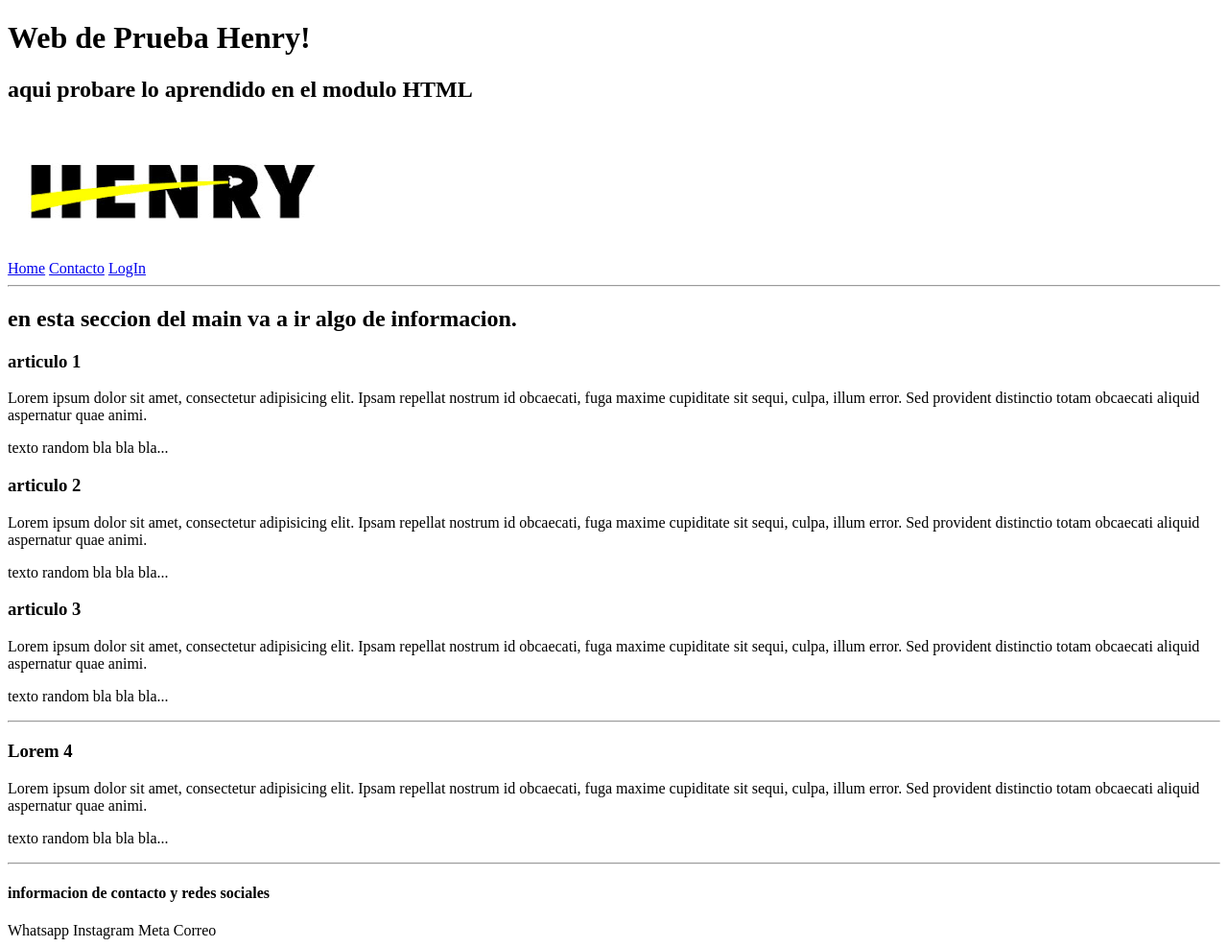
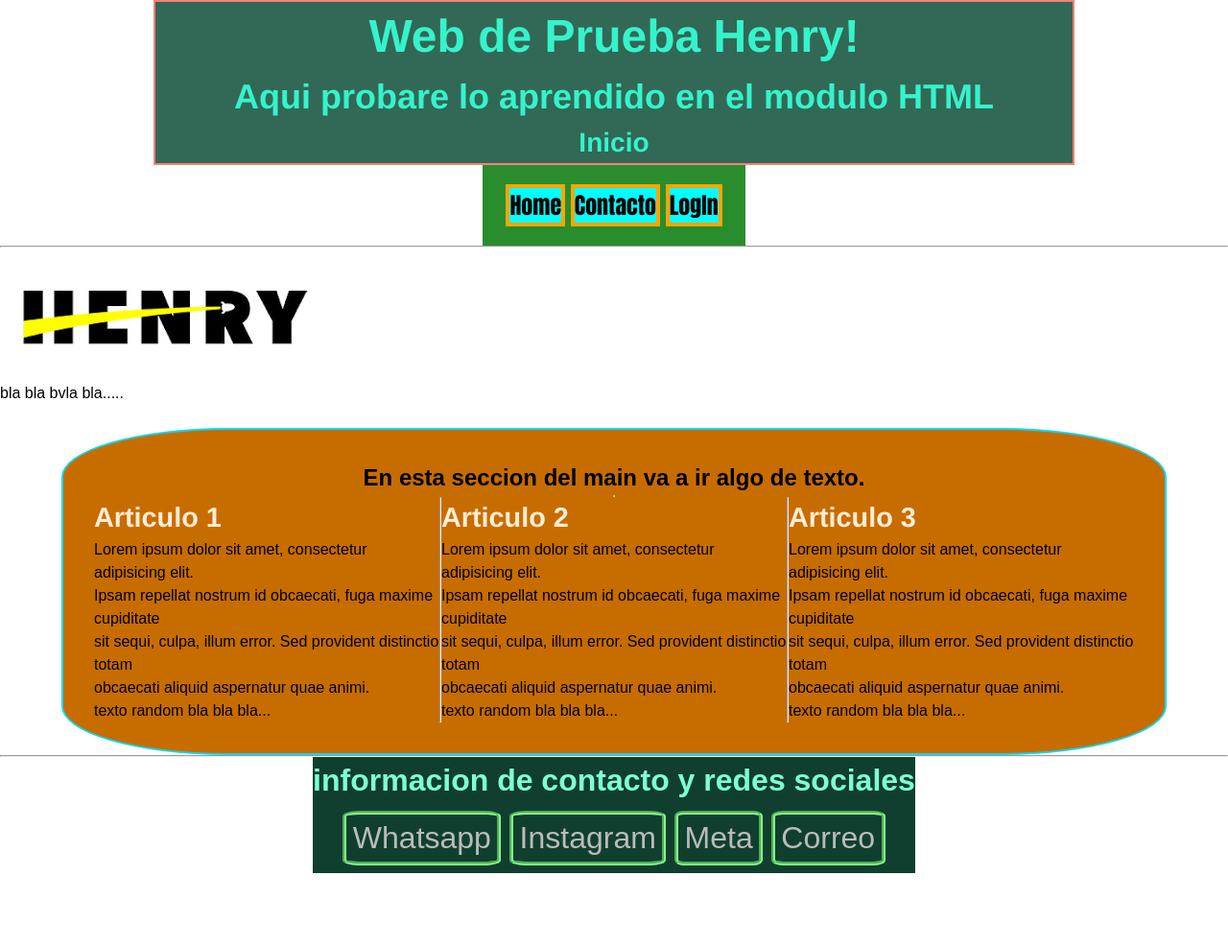
Before and after one commit to CMunozBas/HTML-repository, a plain HTML site: page index.html in a window 1280 px wide. Shown: the whole page at 96% size. After the commit the page ends 910 px from the top, so only its background shows below. Drawn offline with Linux system fonts and the light colour scheme.

Commit message:
mi primer página web con algo de css y flexbox

```diff
--- a/index.html
+++ b/index.html
@@ -1,81 +1,145 @@
 <!DOCTYPE html>
+
 <html lang="es">
+
    <head>
-      <meta charset="UTF-8" />
-      <meta name="viewport" content="width=device-width, initial-scale=1.0" />
+
+    <link rel="stylesheet" type="text/css" href="styles.css" />
+    <link rel="stylesheet" type="text/css" href="reset.css" />
+
       <title>Mi Primer Sitio Web</title>
    </head>
 
    <body>
 
     <header>
+
+    <div id="encabezado" >
+
         <h1>Web de Prueba Henry!</h1>
-        <h2>aqui probare lo aprendido en el modulo HTML</h2>
-        <img src="logohenry.png" />
+        <h2>Aqui probare lo aprendido en el modulo HTML</h2>
+        <h3>Inicio</h3>
+
+    </div>
+
+    <div  id="botones-encabezado" >
+
         <div>
-           <a href="./index.html">Home</a>
-           <a href="./contacto.html">Contacto</a>
-           <a href="./login.html">LogIn</a>
+
+           <a href="./index.html" class="botones" >Home</a>
+           <a href="./contacto.html" class="botones" >Contacto</a>
+           <a href="./login.html" class="botones" >LogIn</a>
+
         </div>
+
+    </div>
+
     </header>
 
     <hr/>
 
     <main>
+
+            <div>
+                <img src="logohenry.png" />
+                <p>bla bla bvla bla.....</p>
+            </div>
+
             <section>
-            <h2>en esta seccion del main va a ir algo de informacion.</h2>
+
+                <div id="allprincipal">
+
+                    <div id="paginaprincipal">
+
+                            <h2>En esta seccion del main va a ir algo de texto.</h2>
+
+                            <hr/>
+
+                    </div>
+
+                        <div id="infocontainer">
 
                                 <article>
-                <h3>articulo 1</h3>
+
+                                    <h3 class="articulos">Articulo 1</h3>
+
                                     <div>
-                    <p>Lorem ipsum dolor sit amet, consectetur adipisicing elit. Ipsam repellat nostrum id obcaecati, fuga maxime cupiditate sit sequi, culpa, illum error. Sed provident distinctio totam obcaecati aliquid aspernatur quae animi.</p>
+
+                                        <p>Lorem ipsum dolor sit amet, consectetur adipisicing elit.<br>
+                                    Ipsam repellat nostrum id obcaecati, fuga maxime cupiditate <br>
+                                    sit sequi, culpa, illum error. Sed provident distinctio totam <br>
+                                    obcaecati aliquid aspernatur quae animi.</p>
                                         <p>texto random bla bla bla...</p>
+
                                     </div>
-
-
-            </article>
-
-            <article>
-                <h3>articulo 2</h3>
-                <div>
-                    <p>Lorem ipsum dolor sit amet, consectetur adipisicing elit. Ipsam repellat nostrum id obcaecati, fuga maxime cupiditate sit sequi, culpa, illum error. Sed provident distinctio totam obcaecati aliquid aspernatur quae animi.</p>
-                    <p>texto random bla bla bla...</p>
-                </div>
-
-            </article>
-
-            <article>
-                <h3>articulo 3</h3>
-                <div>
-                    <p>Lorem ipsum dolor sit amet, consectetur adipisicing elit. Ipsam repellat nostrum id obcaecati, fuga maxime cupiditate sit sequi, culpa, illum error. Sed provident distinctio totam obcaecati aliquid aspernatur quae animi.</p>
-                    <p>texto random bla bla bla...</p>
-                </div>
-
 
                                 </article>
 
                                 <hr/>
 
                                 <article>
-                <h3>Lorem 4</h3>
+
+                                    <h3 class="articulos">Articulo 2</h3>
+
                                     <div>
-                    <p>Lorem ipsum dolor sit amet, consectetur adipisicing elit. Ipsam repellat nostrum id obcaecati, fuga maxime cupiditate sit sequi, culpa, illum error. Sed provident distinctio totam obcaecati aliquid aspernatur quae animi.</p>
+
+                                        <p>Lorem ipsum dolor sit amet, consectetur adipisicing elit.<br>
+                                    Ipsam repellat nostrum id obcaecati, fuga maxime cupiditate <br>
+                                    sit sequi, culpa, illum error. Sed provident distinctio totam <br>
+                                    obcaecati aliquid aspernatur quae animi.</p>
+
                                         <p>texto random bla bla bla...</p>
+
                                     </div>
 
                                 </article>
+
+                                <hr/>
+
+                                <article>
+
+                                    <h3 class="articulos">Articulo 3</h3>
+
+                                    <div>
+
+                                        <p>Lorem ipsum dolor sit amet, consectetur adipisicing elit.<br>
+                                    Ipsam repellat nostrum id obcaecati, fuga maxime cupiditate <br>
+                                    sit sequi, culpa, illum error. Sed provident distinctio totam <br>
+                                    obcaecati aliquid aspernatur quae animi.</p>
+                                        <p>texto random bla bla bla...</p>
+
+                                    </div>
+                                <div>
+
+                                </article>
+                        </div>
+                </div>
+
             </section>
+
     </main>
 
     <hr/>
 
     <footer>
+
+        <div id="footer">
+
+        <div>
+
         <h4>informacion de contacto y redes sociales</h4>
-        <div>
-            <span>Whatsapp</span>
-            <span>Instagram</span>
-            <span>Meta</span>
-            <span>Correo</span>
+
+        </div>
+
+        <div class="botfu" >
+
+            <a href="https://web.whatsapp.com/" class="botonesfooter">Whatsapp</a>
+            <a href="https://www.instagram.com/" class="botonesfooter">Instagram</a>
+            <a href="https://www.facebook.com/" class="botonesfooter">Meta</a>
+            <a href="https://mail.google.com/" class="botonesfooter">Correo</a>
+
+        </div>
+
         </div>
 
     </footer>
--- /dev/null
+++ b/reset.css
@@ -0,0 +1,71 @@
+/* reset.css */
+
+/* Elimina el margen y el padding predeterminados */
+* {
+    margin: 0;
+    padding: 0;
+    box-sizing: border-box;
+  }
+
+  /* Establece un estilo base para los encabezados y el texto */
+  html, body {
+    height: 100%;
+    font-family: sans-serif;
+    font-size: 100%;
+    line-height: 1.5;
+    color: #000;
+    background-color: #fff;
+  }
+
+  /* Quita el estilo de listas */
+  ol, ul {
+    list-style: none;
+  }
+
+  /* Remueve el subrayado de los enlaces y establece un color de texto predeterminado */
+  a {
+    text-decoration: none;
+    color: inherit;
+  }
+
+  /* Normaliza el estilo de imágenes */
+  img {
+    max-width: 100%;
+    display: block;
+  }
+
+  /* Elimina bordes de elementos form, botones, inputs y textarea */
+  button, input, textarea, select {
+    font-family: inherit;
+    font-size: inherit;
+    border: none;
+    background: none;
+    outline: none;
+  }
+
+  /* Asegura que los botones y inputs no hereden estilos del navegador */
+  button {
+    background: transparent;
+    border: none;
+    padding: 0;
+    cursor: pointer;
+  }
+
+  /* Normaliza tablas */
+  table {
+    border-collapse: collapse;
+    border-spacing: 0;
+  }
+
+  /* Oculta bordes de campos de entrada en Chrome */
+  input::-webkit-outer-spin-button,
+  input::-webkit-inner-spin-button {
+    -webkit-appearance: none;
+    margin: 0;
+  }
+
+  /* Elimina el estilo de puntos de lista en listas ordenadas */
+  ol {
+    list-style: none;
+    padding-left: 0;
+  }
--- /dev/null
+++ b/styles.css
@@ -0,0 +1,115 @@
+body {
+    font-family: "Arial", sans-serif;
+    background-color: rgb(0, 238, 255);
+    color: rgb(0, 0, 0);
+}
+
+.articulos {
+    font-size: 1.8em;
+    font-family: 'Franklin Gothic Medium', 'Arial Narrow', Arial, sans-serif;
+    color: rgb(255, 236, 214);
+}
+
+.botones {
+    background-color: aqua;
+    margin-bottom: 20px 20px 20px 20px;
+    border: 4px orange solid;
+}
+
+.botonesfooter {
+
+    color: rgb(187, 187, 187);
+    border: 4px rgb(129, 255, 135) groove;
+    border-radius: 10%;
+    margin: auto;
+    padding: 0.2em;
+
+}
+
+.botfu {
+    margin: auto;
+    padding: 2%;
+}
+
+#formulariologin {
+    border: 5px groove goldenrod;
+    width: 30vw;
+    margin: auto;
+    padding: 1em;
+}
+
+#encabezado {
+    background-color: rgb(50, 104, 86);
+    width: 75%;
+    font-size: 1.5em;
+    font-family: 'Franklin Gothic Medium', 'Arial Narrow', Arial, sans-serif;
+    color: rgb(53, 243, 202);
+    border: 2px solid salmon;
+    margin: auto;
+    display: flex;
+    flex-direction: column;
+    align-items: center;
+
+}
+
+#botones-encabezado {
+    background-color: rgb(41, 141, 46);
+    width: fit-content;
+    font-size: 1.5em;
+    font-family: Impact, Haettenschweiler, 'Arial Narrow Bold', sans-serif;
+    margin: auto;
+    padding: 1em;
+    display: flex;
+    align-items: center;
+
+}
+
+#footer {
+    background-color: rgb(16, 63, 47);
+    width: fit-content;
+    font-family: inherit;
+    font-size: 2em;
+    color: aquamarine;
+    margin: auto;
+    display: flex;
+    flex-direction: column;
+
+}
+
+#formcontact {
+    background-color: antiquewhite;
+    font-family: 'Franklin Gothic Medium', 'Arial Narrow', Arial, sans-serif;
+    font-size: 1.5em;
+    color: rgb(7, 7, 92);
+    border: 5px groove goldenrod;
+    width: 30vw;
+    margin: auto;
+    padding: 1em;
+}
+
+#paginaprincipal {
+    display: flex;
+    flex-direction: column;
+    align-items: center;
+}
+
+#infocontainer {
+    /*copiar*/
+
+    /*¨fin de copia*/
+    display: flex;
+    flex-direction: row;
+    justify-content: space-around;
+
+}
+
+#allprincipal {
+    width: 90%;
+    margin: auto;
+    margin-top: 1.5em;
+    border: 2px solid rgb(0, 217, 255);
+    border-radius: 15%;
+    padding: 2em;
+    background-color: rgb(199, 109, 0);
+
+}
```
Also changed, not shown: contacto.html (+108 -16 lines), login.html (+37 -16 lines). Lines whose indentation alone changed are shown as unchanged.
